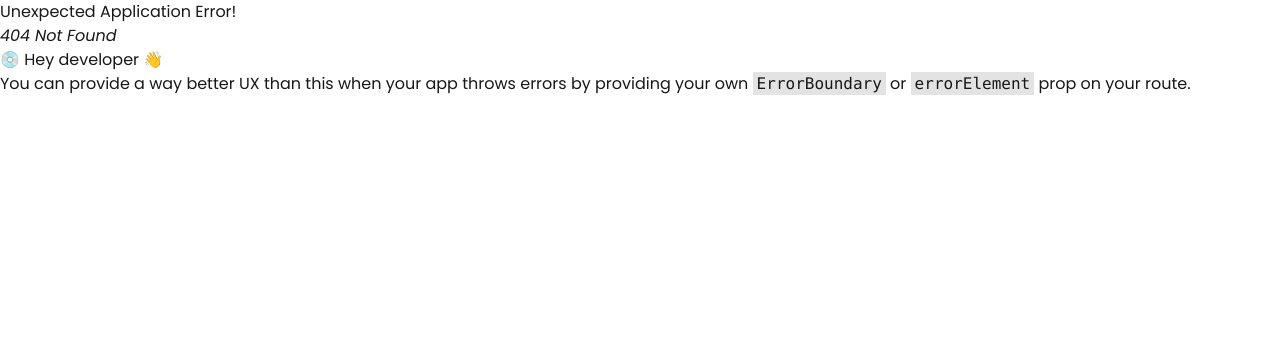
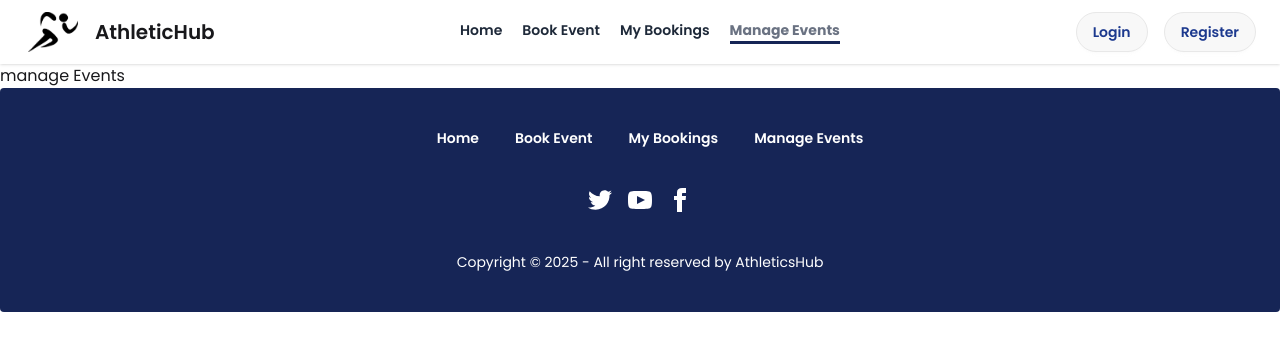
Before and after one commit to MI-KEYA/athleticHub-client, a React (Vite) app: page /manageEvents in a window 1280 px wide. Before the commit this address had no page. Shown: the top 350 px of the page. Built offline with nearby package versions, Linux system fonts and the light colour scheme.

Commit message:
updated button design

```diff
--- a/src/Components/Header.jsx
+++ b/src/Components/Header.jsx
@@ -62,8 +62,8 @@ const Header = () => {
                     </ul>
                 </div>
                 <div className="navbar-end flex gap-4">
-                    <NavLink to='/auth/login' className='btn'>Login</NavLink>
-                    <NavLink to='/auth/register' className='btn hidden lg:flex'>Register</NavLink>
+                    <NavLink to='/auth/login' className='btn bg-gradient-to-r from-blue-400 to-purple-400 text-white rounded-full'>Login</NavLink>
+                    <NavLink to='/auth/register' className='btn bg-gradient-to-r from-blue-400 to-purple-400 text-white rounded-full hidden lg:flex'>Register</NavLink>
                 </div>
             </div>
 
--- /dev/null
+++ b/src/Components/ManageEvents.jsx
@@ -0,0 +1,11 @@
+import React from 'react';
+
+const ManageEvents = () => {
+    return (
+        <div>
+            manage Events
+        </div>
+    );
+};
+
+export default ManageEvents;
--- /dev/null
+++ b/src/Components/MyBookings.jsx
@@ -0,0 +1,11 @@
+import React from 'react';
+
+const MyBookings = () => {
+    return (
+        <div>
+            my bookings
+        </div>
+    );
+};
+
+export default MyBookings;
--- a/src/Components/Navber.jsx
+++ b/src/Components/Navber.jsx
@@ -53,8 +53,8 @@ const Navber = () => {
                     </ul>
                 </div>
                 <div className="navbar-end flex gap-4">
-                    <NavLink to='/auth/login' className='btn'>Login</NavLink>
-                    <NavLink to='/auth/register' className='btn hidden lg:flex'>Register</NavLink>
+                    <NavLink to='/auth/login' className='btn text-blue-900 rounded-full'>Login</NavLink>
+                    <NavLink to='/auth/register' className='btn  text-blue-900 rounded-full mr-4 hidden lg:flex'>Register</NavLink>
                 </div>
             </div>
 
--- a/src/Router/router.jsx
+++ b/src/Router/router.jsx
@@ -8,6 +8,8 @@ import BookEvent from '../Components/BookEvent';
 import AuthLayout from '../Layouts/AuthLayout';
 import Login from '../Pages/Login';
 import Register from '../Pages/Register';
+import MyBookings from '../Components/MyBookings';
+import ManageEvents from '../Components/ManageEvents';
 
 const router = createBrowserRouter([
     {
@@ -21,6 +23,14 @@ const router = createBrowserRouter([
             {
                 path: '/bookEvent',
                 Component: BookEvent
+            },
+            {
+                path: '/myBookings',
+                Component: MyBookings
+            },
+            {
+                path: '/manageEvents',
+                Component: ManageEvents
             }
         ]
     },
```
